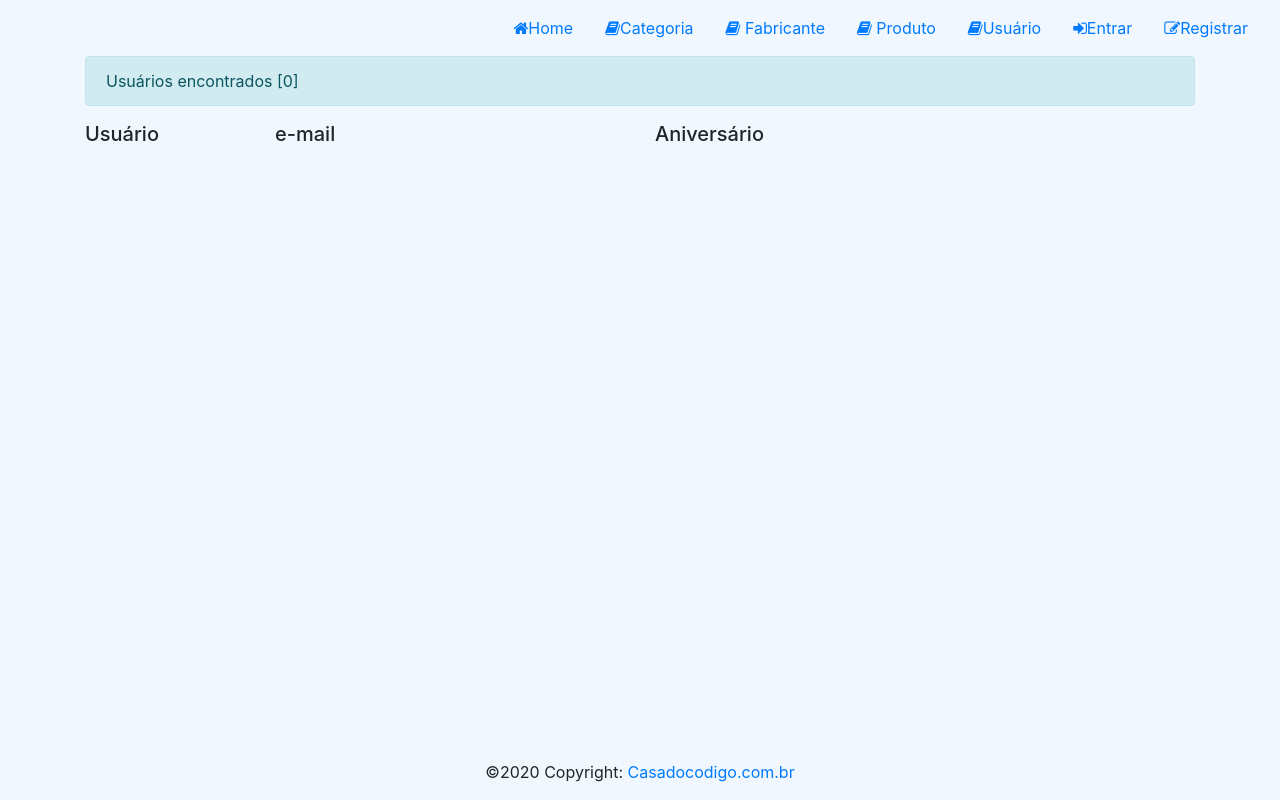
After one commit to thelucascassio/ProgWeb2025, a Django app: page /usuario/ in a window 1280 px wide. The commit adds this page. Run offline with Django 4.2, Linux system fonts and the light colour scheme; data that the repository does not hold is empty; some libraries are stand-ins or nearby versions.

Commit message:
Finalização do capítulo 8 - adição da parte de cadastro de usuários

```diff
--- a/Loja/loja/admin.py
+++ b/Loja/loja/admin.py
@@ -17,3 +17,4 @@ from .models import * #imporata nossos models
 admin.site.register(Fabricante, FabricanteAdmin)
 admin.site.register(Categoria)
 admin.site.register(Produto, ProdutoAdmin)
+admin.site.register(Usuario)
--- a/Loja/loja/models/__init__.py
+++ b/Loja/loja/models/__init__.py
@@ -6,3 +6,8 @@ from django.dispatch import receiver
 from .Fabricante import Fabricante
 from .Categoria import Categoria
 from .Produto import Produto
+PERFIL = (
+(1, 'Admin'),
+(2, 'Usuario')
+)
+from .Usuario import Usuario
--- a/Loja/loja/templates/base.html
+++ b/Loja/loja/templates/base.html
@@ -18,6 +18,7 @@
                 <li class="nav-item"><a class="nav-link" href="/categoria"><i class="fa fa-book"></i>Categoria</a></li>
                 <li class="nav-item"><a class="nav-link" href="/fabricante"><i class="fa fa-book"></i> Fabricante</a></li>
                 <li class="nav-item"><a class="nav-link" href="/produto"><i class="fa fa-book"></i> Produto</a></li>
+                <li class="nav-item"><a class="nav-link" href="/usuario"><i class="fa fa-book"></i>Usuário</a></li>
                 <li class="nav-item"><a class="nav-link" href="#"><i class="fa fa-sign-in"></i>Entrar</a></li>
                 <li class="nav-item"><a class="nav-link" href="#"><i class="fa fa-edit"></i>Registrar</a></li>
             </ul>
--- /dev/null
+++ b/Loja/loja/templates/usuario/usuario.html
@@ -0,0 +1,27 @@
+{% extends "base.html" %}
+{% load static %}
+{% block title %}Início{% endblock %}
+{% block styles %}
+    <link rel="stylesheet" href="{% static 'css/home.css' %}">
+{% endblock %}
+{% block content %}
+<div id="content">
+    <div class="container">
+        <div class="alert alert-info">
+        Usuários encontrados [{{ usuarios | length }}]
+        </div>
+        <div class="row">
+            <h5 class="col-md-2">Usuário</h5>
+            <h5 class="col-md-4">e-mail</h5>
+            <h5 class="col-md-3">Aniversário</h5>
+        </div>
+        {% for usuario in usuarios %}
+        <div class="row">
+            <h5 class="col-md-2">{{usuario.user.username}}</h5>
+            <h5 class="col-md-4">{{usuario.user.email}}</h5>
+            <h5 class="col-md-3">{{usuario.aniversario}}</h5>
+        </div>
+        {% endfor %}
+    </div>
+</div>
+{% endblock %}{% block scripts %}<script src="{% static 'js/home.js'%}"></script>{%endblock %}
--- /dev/null
+++ b/Loja/loja/urls/UsuarioUrls.py
@@ -0,0 +1,6 @@
+from django.urls import path
+from loja.views.UsuarioView import list_usuario_view
+
+urlpatterns = [
+path("", list_usuario_view, name='usuario'),
+]
--- a/Loja/loja/urls/__init__.py
+++ b/Loja/loja/urls/__init__.py
@@ -1,2 +1,3 @@
 from .HomeUrls import *
 from .ProdutoUrls import *
+from .UsuarioUrls import *
--- /dev/null
+++ b/Loja/loja/views/UsuarioView.py
@@ -0,0 +1,10 @@
+from django.shortcuts import render, redirect
+from loja.models import Usuario
+def list_usuario_view(request, id=None):
+    # carrega somente usuarios, não inclui os admin
+    usuarios = Usuario.objects.filter(perfil=2)
+    context = {
+    'usuarios': usuarios
+    }
+    return render(request, template_name='usuario/usuario.html', context=context,
+    status=200)
--- a/Loja/lojaAdmin/urls.py
+++ b/Loja/lojaAdmin/urls.py
@@ -21,5 +21,5 @@ from django.conf import settings
 from django.conf.urls import include
 
 urlpatterns = [ #patterns são as rotas que podem ser utilizadas após a "porta" do servidor, outras formas que o usuário pode acessar uma página
-    path('admin/', admin.site.urls), path('', include('loja.urls.HomeUrls')), path('produto/', include('loja.urls.ProdutoUrls')),
+    path('admin/', admin.site.urls), path('', include('loja.urls.HomeUrls')), path('produto/', include('loja.urls.ProdutoUrls')), path('usuario/', include('loja.urls.UsuarioUrls'))
 ] + static(settings.STATIC_URL, document_root=settings.STATIC_ROOT) + static(settings.MEDIA_URL, document_root=settings.MEDIA_ROOT)
```
Also changed, not shown: Loja/loja/models/Usuario.py (added, +24 -0 lines), Loja/loja/migrations/0005_usuario.py (added).
